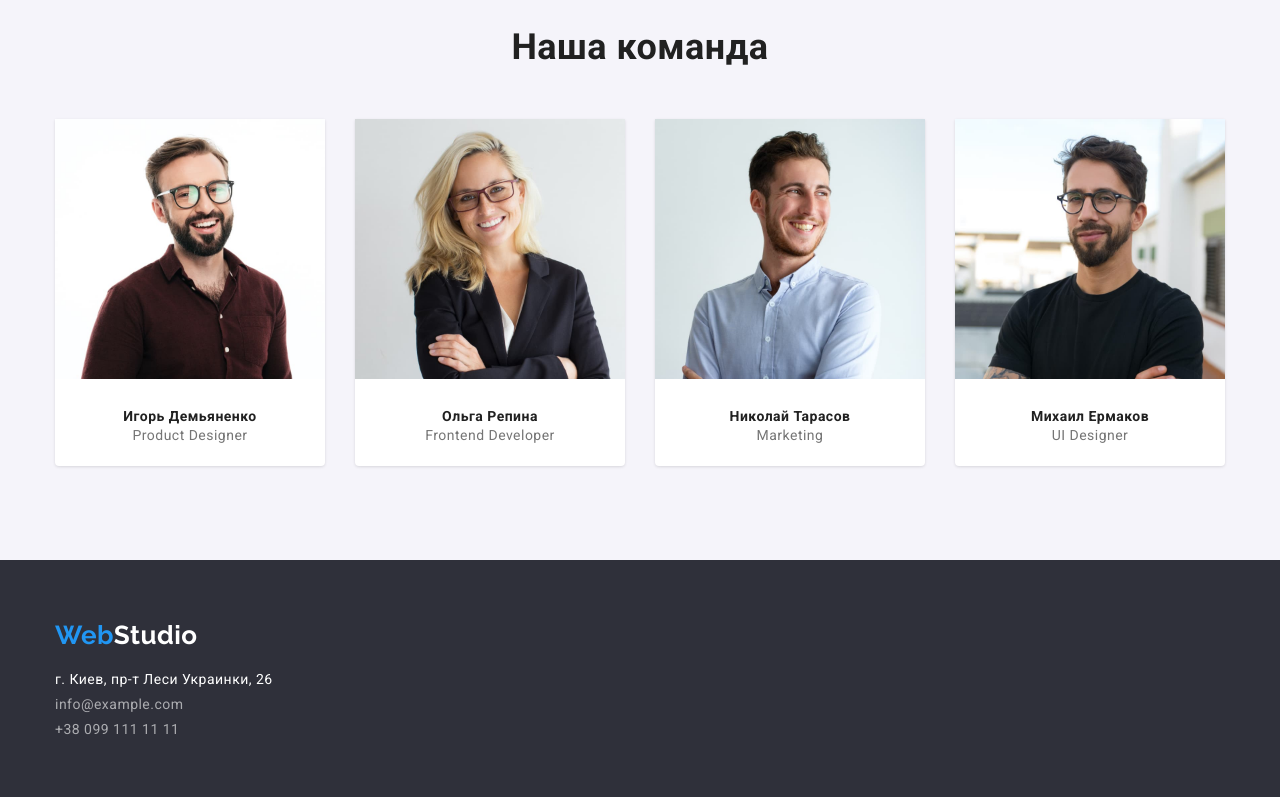
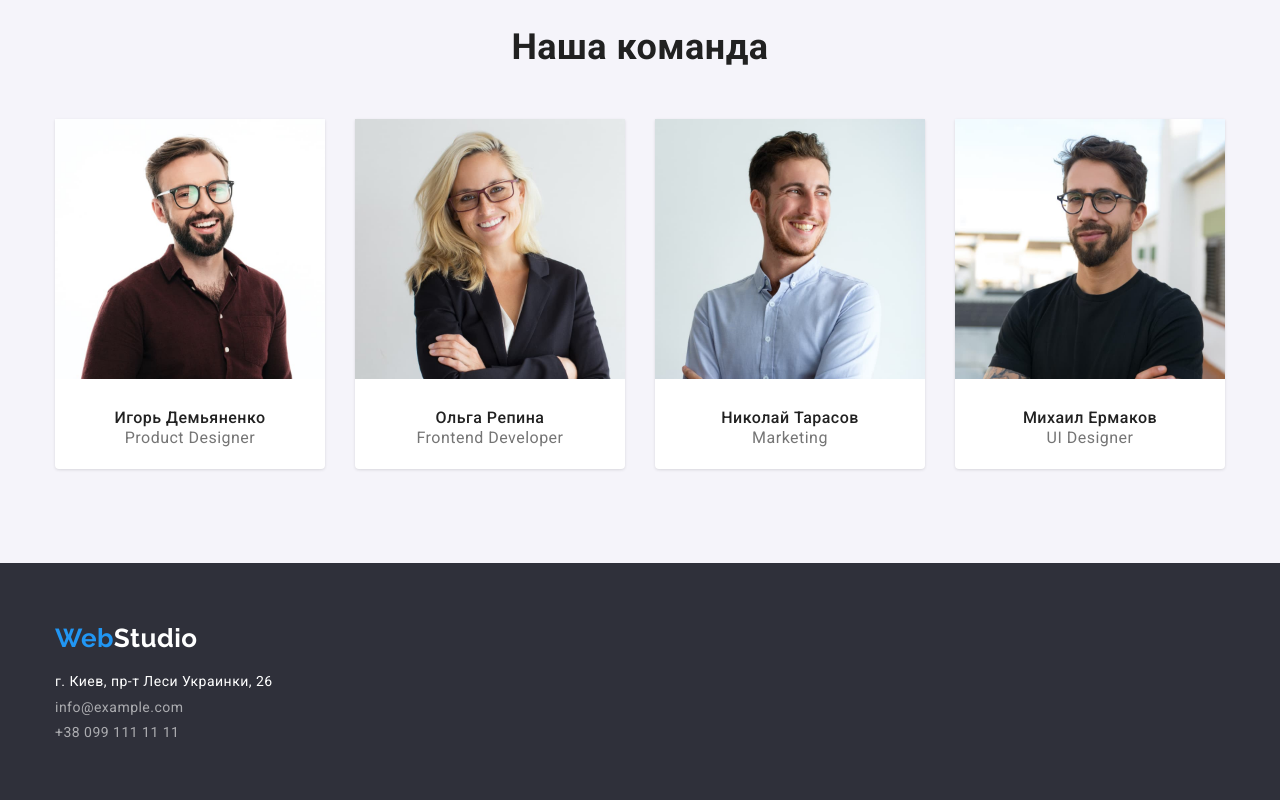
Before and after one commit to Hrytseniaaa/goit-markup-hw-03, a plain HTML site: page index.html in a window 1280 px wide. Shown: the part 1621-2421 px from the top of the page. Drawn offline with nearby package versions, Linux system fonts and the light colour scheme.

Commit message:
поправивив шрифти у співробітників

```diff
--- a/css/styles.css
+++ b/css/styles.css
@@ -379,9 +379,9 @@ background: #F5F4FA;
 }
 
 .name {
-        font-weight: 700;
-        font-size: 14px;
-        line-height: 1.14;
+        font-weight: 500;
+        font-size: 16px;
+        line-height: 1.17;
         margin-top: 30px;
         margin-bottom: 10px;
         text-align: center;
@@ -389,8 +389,8 @@ background: #F5F4FA;
 }
 
 .position {
-        font-size: 14px;
-        line-height: 1.71px;
+        font-size: 16px;
+        line-height: 1.17px;
         margin-bottom: 30px;
         text-align: center;
 
```
